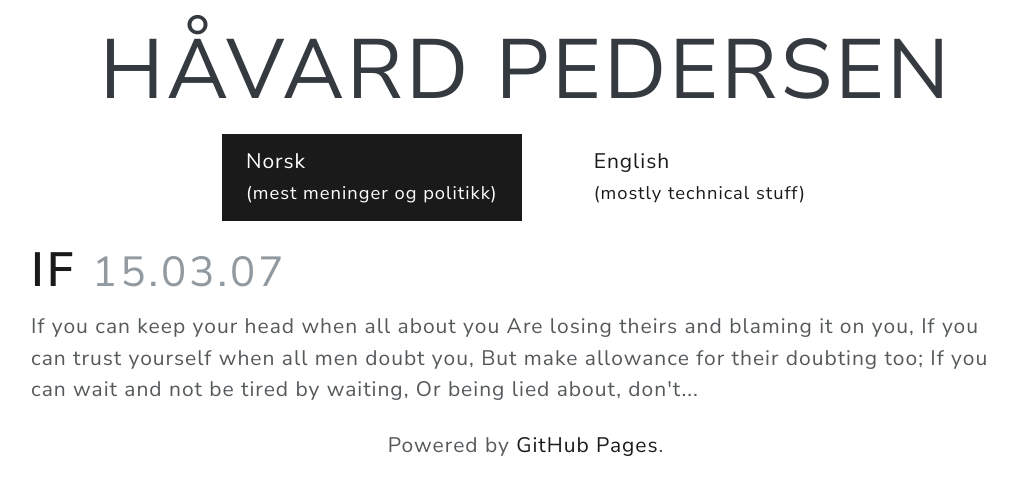
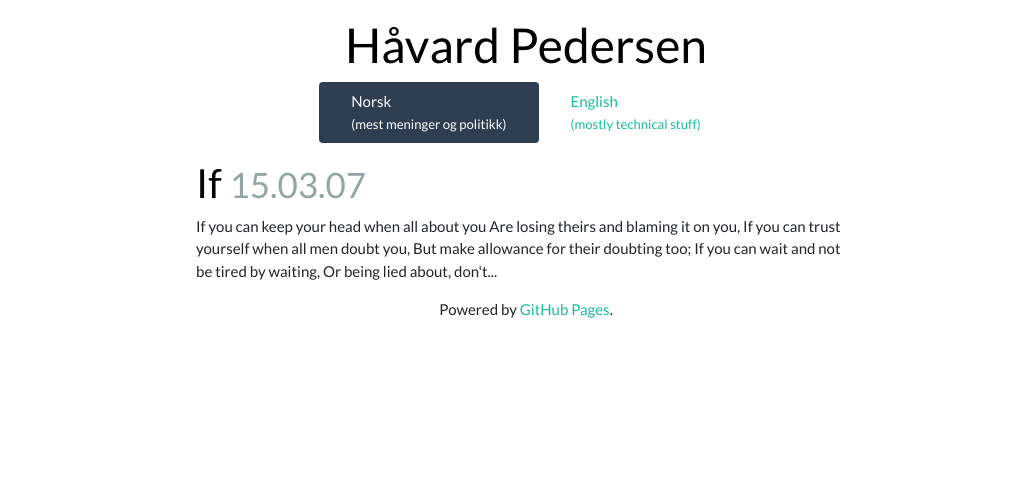
Before and after one commit to fuzzy76/fuzzy76.github.io, a Jekyll site: the page built from category/english.md, in a window 1280 px wide. Shown: the top 495 px of the page, without its empty margins (114-1131 px from the left). Built offline with Jekyll 4.4.1, drawn with Linux system fonts in a browser that asks for light colours; nearby versions of some CDN libraries.

Commit message:
Changed bootswatch to flatly, fixing layout on mobile

```diff
--- a/_layouts/category.html
+++ b/_layouts/category.html
@@ -5,11 +5,11 @@
 {% for post in site.categories[page.category] %}
     {% if post.hidden != "true" %}
         {% if forloop.index < 5 %}
-            <h1>
+            <h2>
                 <a href="{{ post.url | absolute_url }}">{{ post.title }}
                 <small class="text-muted">{{ post.date | date: "%e.%m.%y" }}</small>
             </a>
-            </h1>
+            </h2>
             <p>
                 {% if post.content contains site.excerpt_separator %}
                     {{ post.excerpt }}
@@ -18,10 +18,10 @@
                 {% endif %}
             </p>
         {% else %}
-            <h1 class="h3">
+            <h2 class="h3">
                 <a href="{{ post.url | absolute_url }}">{{ post.title }}</a>
                 <small class="text-muted">{{ post.date | date: "%e.%m.%y" }}</small>
-            </h1>
+            </h2>
         {% endif %}
     {% endif %}
 {% endfor %}
--- a/_layouts/default.html
+++ b/_layouts/default.html
@@ -7,14 +7,14 @@
 
         <!-- Bootstrap CSS -->
         <!-- link href="https://maxcdn.bootstrapcdn.com/bootstrap/4.0.0/css/bootstrap.min.css" rel="stylesheet" integrity="sha384-Gn5384xqQ1aoWXA+058RXPxPg6fy4IWvTNh0E263XmFcJlSAwiGgFAW/dAiS6JXm" crossorigin="anonymous" -->
-        <link href="https://stackpath.bootstrapcdn.com/bootswatch/4.0.0/lux/bootstrap.min.css" rel="stylesheet" integrity="sha384-GxhP7S92hzaDyDJqbdpcHqV5cFflxAx0Yze/X7vUONp43KK1E8eUWaJIMkit3D0R" crossorigin="anonymous">
+        <link href="https://stackpath.bootstrapcdn.com/bootswatch/4.0.0/flatly/bootstrap.min.css" rel="stylesheet" integrity="sha384-jb1k1ntK2AaXuVTIiFXgcGvjcWQrYlrsxipJRLPdwnr1sHBRqSLowOD2q3dIL5KG" crossorigin="anonymous">
         <link href="{{ "/assets/styles.css" | absolute_url }}" rel="stylesheet" />
         <title>{{ page.title }}</title>
         {% seo %}
     </head>
     <body>
         <div id="outer" class="container">
-            <div id="header" class="container"><h1 class="text-center logo display-4"><a class="text-dark" href="/">Håvard Pedersen</a></h1>
+            <div id="header" class="container"><div id="sitename" class="text-center h1"><a href="/">Håvard Pedersen</a></div>
                 <ul class="nav nav-pills justify-content-center">
                     <li class="nav-item">
                         <a class="nav-link active" href="/norsk/">
--- a/_layouts/home.html
+++ b/_layouts/home.html
@@ -2,7 +2,7 @@
 layout: default
 ---
 <div class="jumbotron">
-    <h1 class="display-6">Om meg</h1>
+    <h1>Om meg</h1>
     <p class="lead">Systemutvikler • Webdings • '76-modell • Prokrastinator • Pappa • Apple fanboy • Skeptiker • Informasjonsjunkie • Liberalist • No more Mr. Nice Guy • GTD-praktikant • Ateist</p>
     <hr class="my-4" />
     <div class="container">
--- a/assets/styles.css
+++ b/assets/styles.css
@@ -1,18 +1,24 @@
-
-html {
-    font-size: 1.5rem;
-  }
 
 div#outer {
-    max-width: 50em;
+    max-width: 45rem;
 }
 
+
 div#outer > div {
-    margin-top: 1em;
-    margin-bottom: 1em;
+    margin-top: 1rem;
+    margin-bottom: 1rem;
 }
 
 div#content div.jumbotron {
-    padding-top: 1em;
-    padding-bottom: 1em;
+    padding-top: 1rem;
+    padding-bottom: 1rem;
 }
+
+h1 a, h2 a, h3 a, h4 a, h5 a, h6 a {
+    color: black;
+}
+
+div#header div#sitename a {
+    color:black;
+    text-decoration: none;
+}
```
